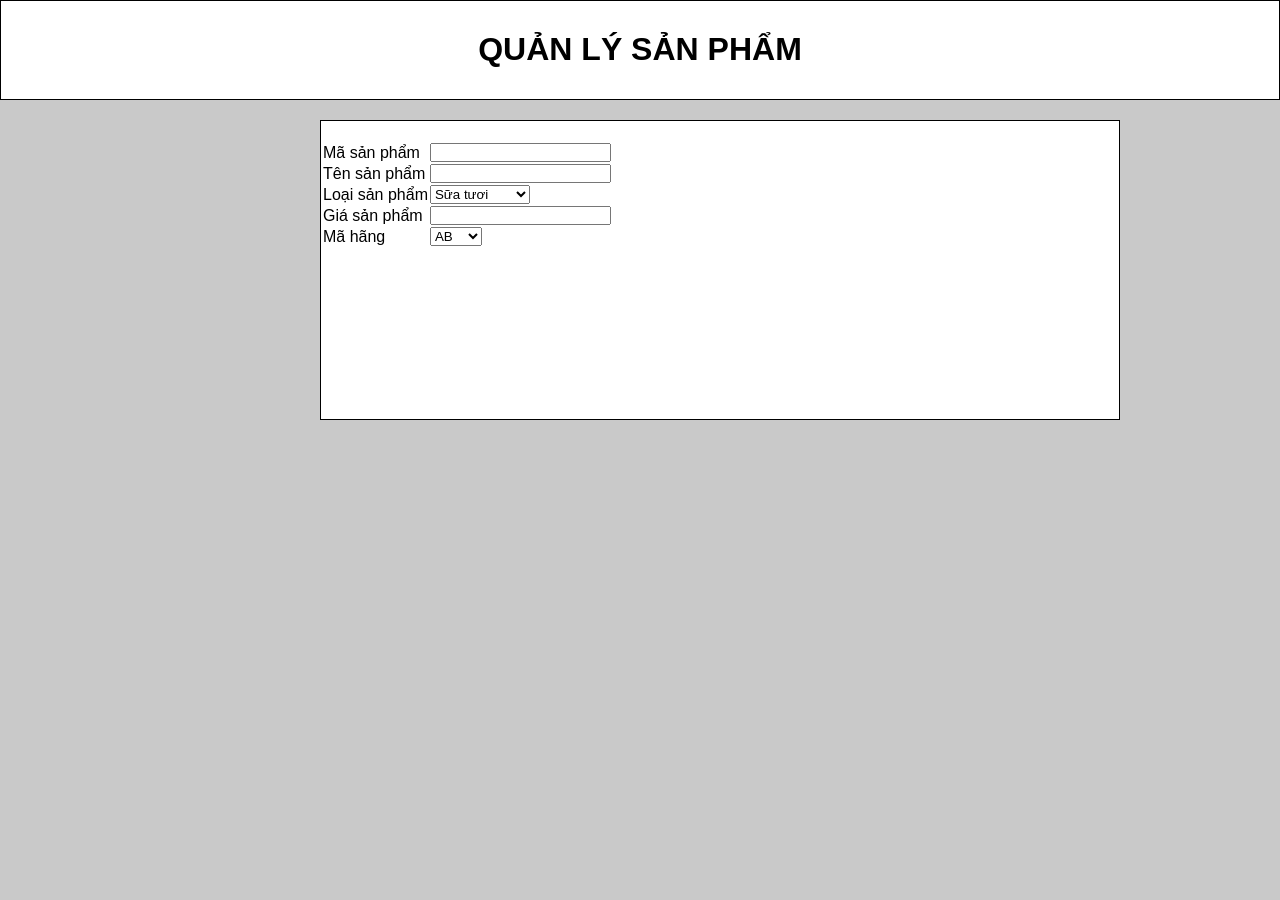
After one commit to DuyNguyen555/WebMilk21CT4, a PHP site: page /admin/qlpro.php in a window 1280 px wide. The commit adds this page. Run offline with PHP 8.4, Linux system fonts and the light colour scheme.

Commit message:
them quan ly

```diff
--- /dev/null
+++ b/admin/qlpro.css
@@ -0,0 +1,25 @@
+* {
+    margin: 0;
+    padding: 0;
+    box-sizing: border-box;
+    font-family: Arial, Helvetica, sans-serif;
+}
+header{
+    height: 100px;
+    text-align: center;
+    padding-top: 30px;
+    border: 1px solid black;
+}
+.admin-content{
+    padding-top: 20px;
+    padding-left: 25%;
+    height: 100vh;
+    background-color: rgb(201, 201, 201);
+}
+.content{
+    padding-top: 20px;
+    width: 800px;
+    height: 300px;
+    border: 1px solid black;
+    background-color: white;
+}
--- /dev/null
+++ b/admin/qlpro.php
@@ -0,0 +1,54 @@
+<!DOCTYPE html>
+<html lang="en">
+<head>
+    <meta charset="UTF-8">
+    <meta name="viewport" content="width=device-width, initial-scale=1.0">
+    <link rel="stylesheet" href="qlpro.css">
+    <title>Quản lý sản phẩm</title>
+</head>
+<body>
+    <header>
+        <h1>QUẢN LÝ SẢN PHẨM</h1>
+    </header>
+    <div class="admin-content">
+        <div class="content">
+            <table>
+                <tr>
+                    <td>Mã sản phẩm</td>
+                    <td><input></td>
+                </tr>
+                <tr>
+                    <td>Tên sản phẩm</td>
+                    <td><input></td>
+                </tr>
+                <tr>
+                    <td>Loại sản phẩm</td>
+                    <td><select id="selectLoai" name="LoaiSua">
+                            <option value="tuoi">Sữa tươi</option>
+                            <option value="chua">Sữa chua</option>
+                            <option value="dac">Sữa đặc</option>
+                            <option value="tv">Sữa thực vật</option>
+                        </select>
+                    </td>
+                </tr>
+                <tr>
+                    <td>Giá sản phẩm</td>
+                    <td><input></td>
+                </tr>
+                <tr>
+                    <td>Mã hãng</td>
+                    <td><select id="selectMa" name="MaHang">
+                            <option value="">AB</option>
+                            <option value="chua">DL</option>
+                            <option value="dac">NTF</option>
+                            <option value="tv">TH</option>
+                            <option value="dac">VNM</option>
+                            <option value="tv">VS</option>
+                        </select>
+                    </td>
+                </tr>
+            </table>
+        </div>
+    </div>
+</body>
+</html>
```
Also changed, not shown: admin/quanly.css (added, +61 -0 lines), admin/quanly.php (+12 -6 lines).
